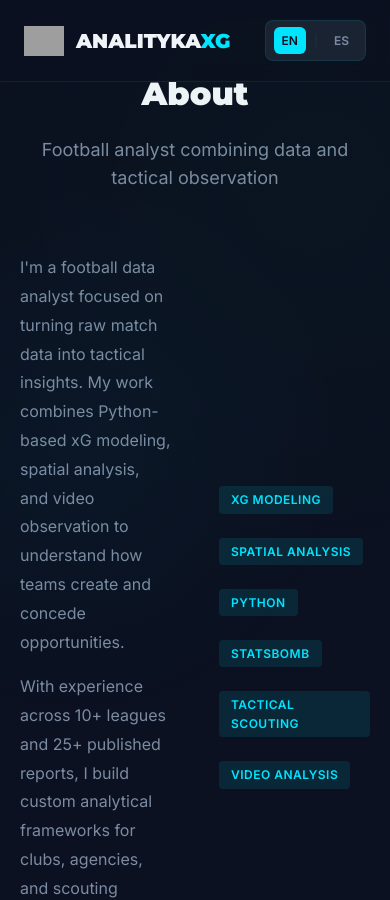
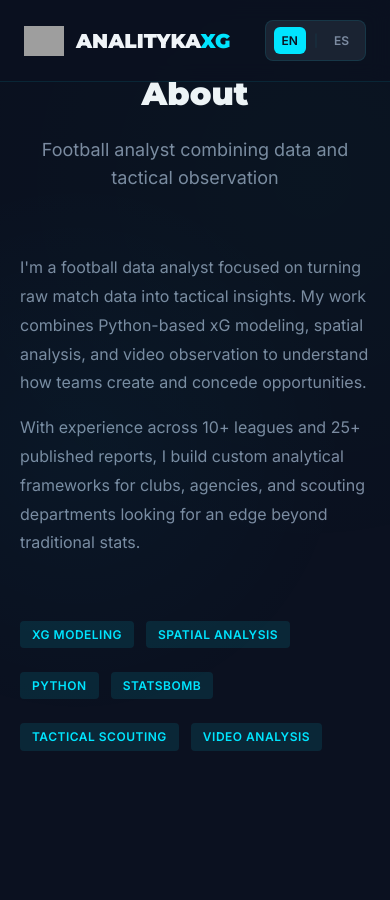
Before and after one commit to Fiallos77/analitykaXG, a Jekyll site: the page built from index.md, in a window 390 px wide and 900 px high, scrolled down 1434 px. Built offline with Jekyll 4.4.1, drawn with Linux system fonts in a browser that asks for light colours; grey boxes are pictures that could not be loaded.

Commit message:
Add about-grid class for single column layout

```diff
--- a/assets/css/main.css
+++ b/assets/css/main.css
@@ -1023,4 +1023,7 @@ footer {
         padding: 4px 8px;
         font-size: 12px;
     }
+   .about-grid {
+         grid-template-columns: 1fr;
+   }
 }
```
